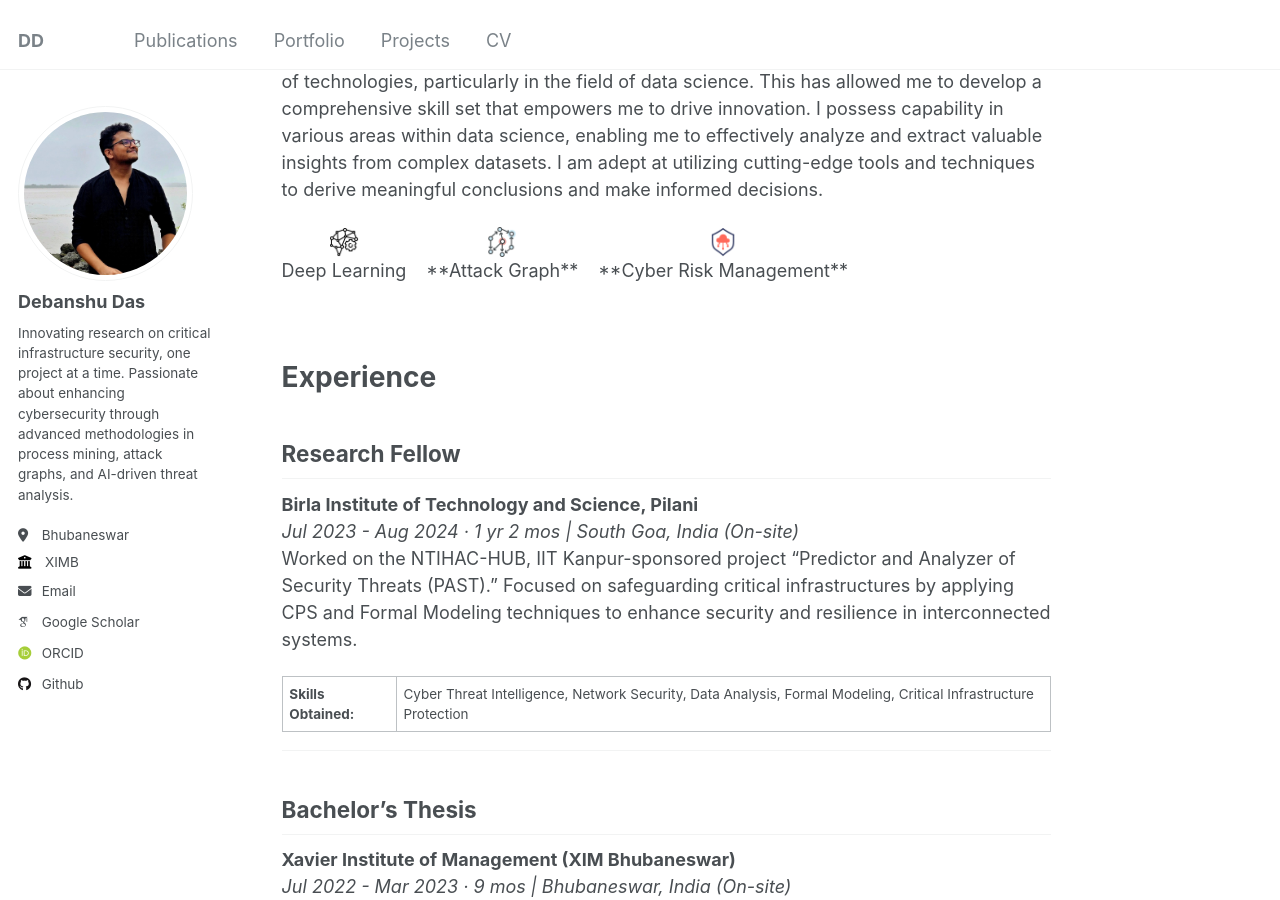
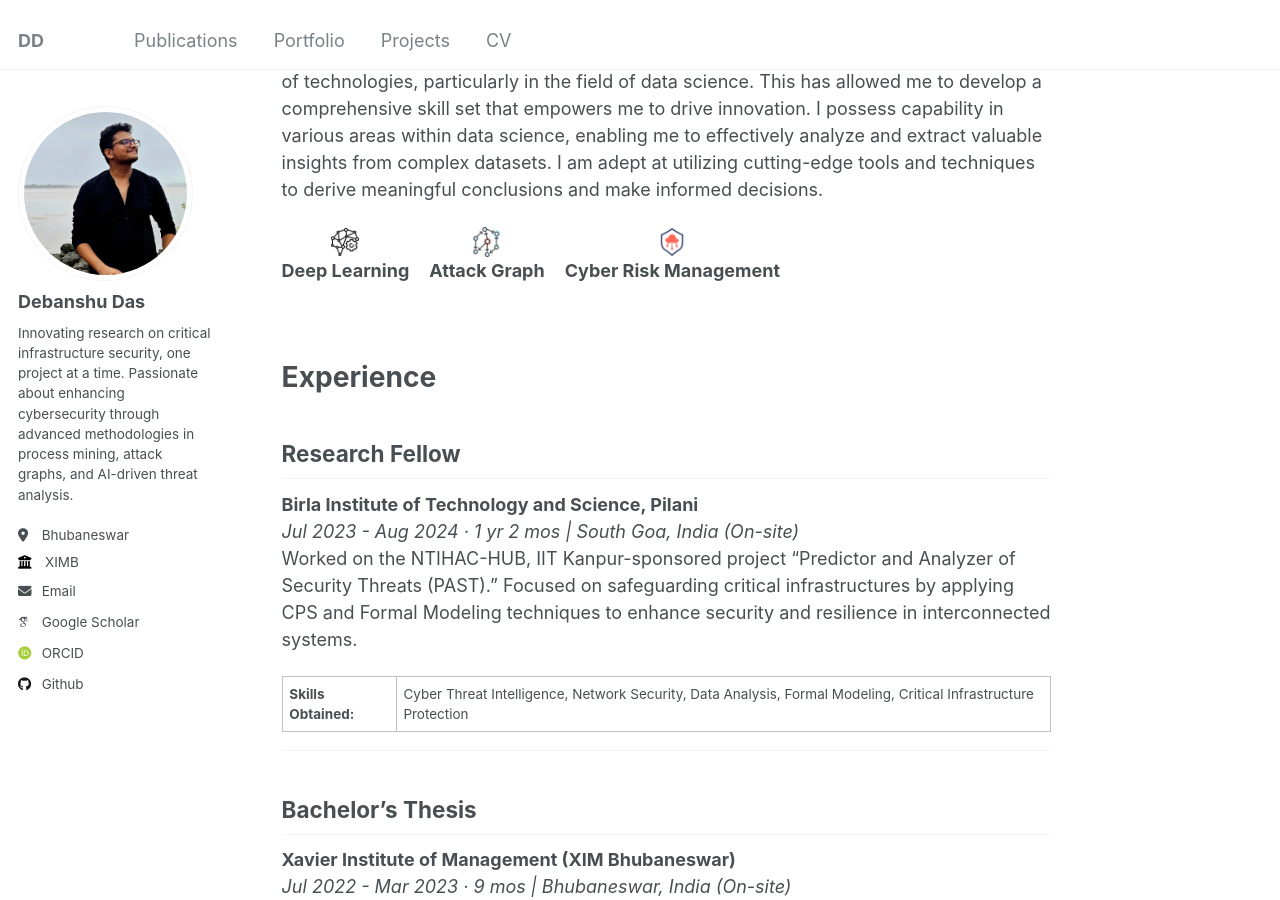
Before and after one commit to DebanshuCS/DDAcademia, a Jekyll site: the page built from _pages/about.md, in a window 1280 px wide and 900 px high, scrolled down 367 px. Built offline with Jekyll 4.4.1, drawn with Linux system fonts in a browser that asks for light colours; some web fonts are replaced.

Commit message:
added font weight

```diff
--- a/_pages/about.md
+++ b/_pages/about.md
@@ -18,15 +18,15 @@ Through my coursework, I have gained extensive knowledge working with a diverse
 <div style="display: flex; align-items: center; gap: 20px;">
     <div style="text-align: center;">
         <img src="images/deep-learning.png" alt="Deep Learning Icon" width="30"/>
-        <div>Deep Learning</div>
+        <div style="font-weight: bold;">Deep Learning</div>
     </div>
     <div style="text-align: center;">
         <img src="images/Attack graph.png" alt="Attack Graph Icon" width="30"/>
-        <div>**Attack Graph**</div>
+        <div style="font-weight: bold;">Attack Graph</div>
     </div>
     <div style="text-align: center;">
         <img src="images/cloud.png" alt="Cyber Risk Management Icon" width="30"/>
-        <div>**Cyber Risk Management**</div>
+        <div style="font-weight: bold;">Cyber Risk Management</div>
     </div>
 </div>
 
```
